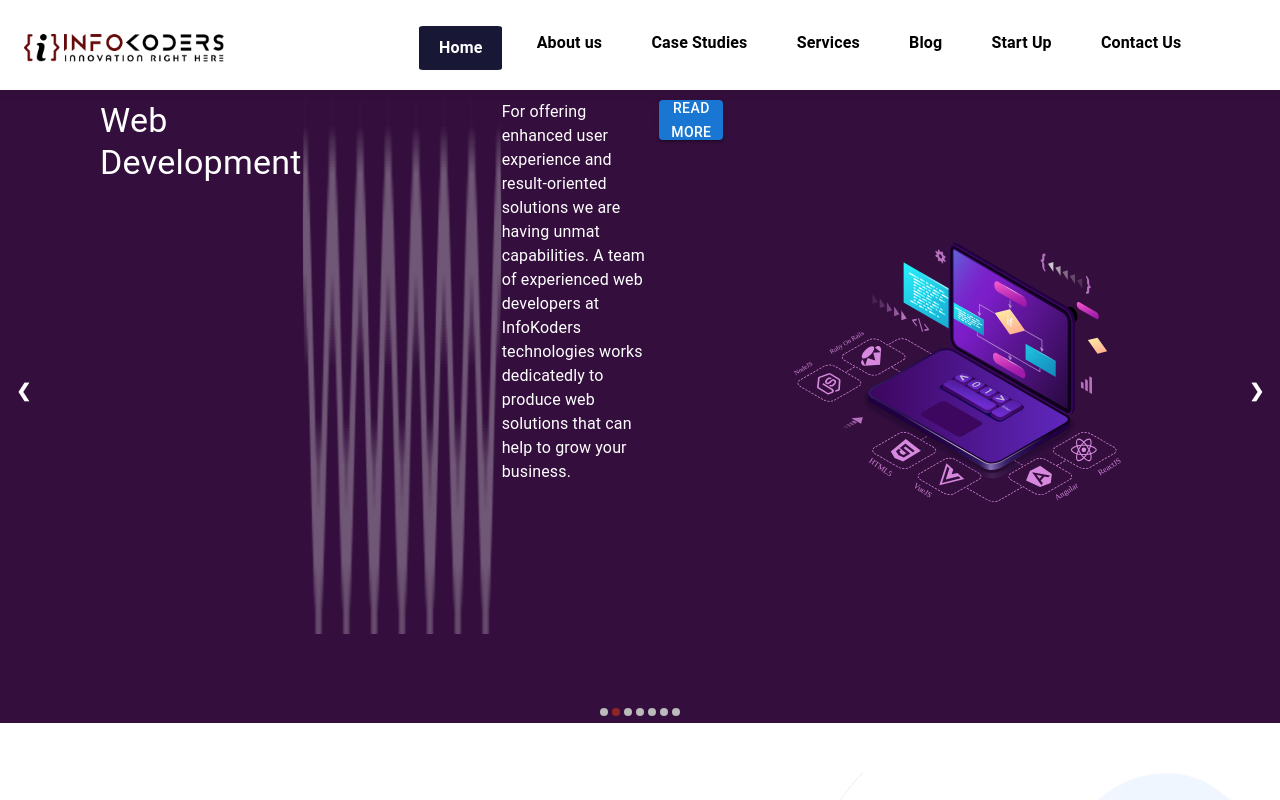
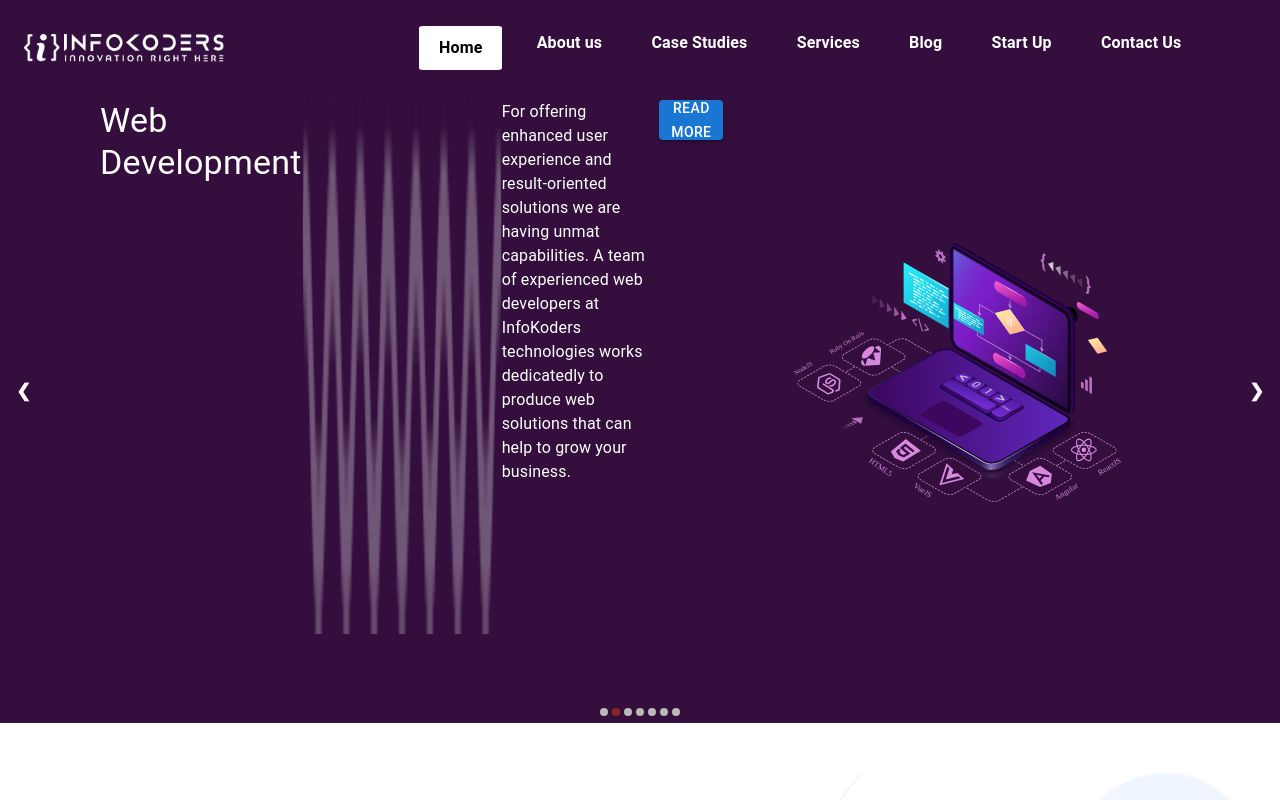
Before and after one commit to Shubhamkhodre16/Project-New, a Next.js app: page / in a window 1280 px wide. Shown: the top 800 px of the page. Built offline with nearby package versions, Linux system fonts and the light colour scheme.

Commit message:
key moral changes

```diff
--- a/src/components/home/OurBlog.jsx
+++ b/src/components/home/OurBlog.jsx
@@ -34,7 +34,11 @@ const OurBlog = () => {
   return (
     <Box className={styles.blogContainer}>
       <Grid className={styles.blogContainer1}>
-        <Typography className={styles.blogHeader}>
+        <Typography className={styles.blogHeader}
+          sx={{fontSize:{
+            xs:"20px",sm:"25px", lg:"30px"
+          }}}
+        >
           Our Blogs & Case Studies
         </Typography>
         {/* <Typography className={styles.header1} >Case Study</Typography> */}
--- a/src/components/home/Services.jsx
+++ b/src/components/home/Services.jsx
@@ -87,6 +87,7 @@ const Services = () => {
               variant="body1"
               sx={{
                 fontSize: { xs:"18px", md: "28px", sm: "24px", lg: "35px" },
+                color:"#333"
               }}
             >
               <span style={{ color: "#650909" }}>Frontend </span>development
@@ -242,6 +243,8 @@ const Services = () => {
               variant="body1"
               sx={{
                 fontSize: { xs:"18px", md: "28px", sm: "24px", lg: "35px" },
+                color:"#333"
+
               }}
             >
               <span style={{ color: "#650909" }}>Backend </span>development
@@ -345,6 +348,8 @@ const Services = () => {
               variant="body1"
               sx={{
                 fontSize: { xs:"18px", md: "28px", sm: "24px", lg: "35px" },
+                color:"#333"
+
               }}
             >
               <span style={{ color: "#650909" }}>Database </span>development
@@ -449,6 +454,7 @@ const Services = () => {
               className={styles.frontendfontSize}
               sx={{
                 fontSize: { xs:"18px", md: "28px", sm: "24px", lg: "35px" },
+                color:"#333"
               }}
             >
               <span style={{ color: "#650909" }}>Cloud </span>services
--- a/src/components/home/Testinomials.jsx
+++ b/src/components/home/Testinomials.jsx
@@ -12,42 +12,42 @@ const Testimonials = () => {
 
   const Carouseldata = [
     {
-      src: "https://www.partner2simplify.com.au/wp-content/uploads/2021/02/ror-development-one-img.jpg",
+      src: "https://infusionforhealth.com/wp-content/uploads/2021/01/Dan-McCarty-Headshot.jpg",
       alt: "ROR",
       title: "Dan McCarty",
       description:
         " It was a tight deadline and a very big project. They truly helped us to streamline and automate diverse processes, which saved our staff productive time. With their exceptional solution, we can now track everything online, which has been beneficial. That's pretty incredible.",
     },
     {
-      src: "https://miro.medium.com/v2/resize:fit:1200/0*M4bxiCIjcTK-2Xr6.jpeg",
+      src: "https://cindytalks.com/wp-content/uploads/2023/10/Maria-salinas-breaking-barriers.jpeg",
       alt: "Web Development",
       title: "Maria Elena",
       description:
         "  The app has got overwhelming responses from our users. They like how it looks and feels as well as how simple it is to use and navigate. The features fit in well with the workflows of users. InfoKoders's Technologies team was extraordinary and went above and beyond to meet our expectations.",
     },
     {
-      src: "https://businessconsultingagency.com/wp-content/uploads/2023/09/leveraging-expert-guidance.jpg",
+      src: "https://www.chinadaily.com.cn/sports/images/attachement/jpg/site1/20160325/eca86bd9d543185ed40204.jpg ",
       alt: "Start-up",
       title: "Johan Cruyff",
       description:
         "   I don't think you could find a better company to manage and build your ambitious project like InfoKoders technologies. I get a lot of compliments on my app, which holds multiple unique and complex development.",
     },
     {
-      src: "https://media.licdn.com/dms/image/v2/D5612AQGzYwD8vD5__w/article-cover_image-shrink_720_1280/article-cover_image-shrink_720_1280/0/1697912996343?e=2147483647&v=beta&t=t-nvba-Y1-xZCMjj1Rorc-PQ9GR2lmVx-qQeSgBO3wY",
+      src: "https://encrypted-tbn0.gstatic.com/images?q=tbn:ANd9GcRliNy8utS5Yo6lgCaUkK2d6lKGX9rBPJ8ipw&s",
       alt: "Enterprise Solutions",
       title: "Dana Midby",
       description:
         "It was a tight deadline and a very big project. They truly helped us to streamline and automate diverse processes, which saved our staff productive time. With their exceptional solution, we can now track everything online, which has been beneficial. That's pretty incredible.",
     },
     {
-      src: "https://media.licdn.com/dms/image/v2/D5612AQGzYwD8vD5__w/article-cover_image-shrink_720_1280/article-cover_image-shrink_720_1280/0/1697912996343?e=2147483647&v=beta&t=t-nvba-Y1-xZCMjj1Rorc-PQ9GR2lmVx-qQeSgBO3wY",
+      src: "https://yt3.googleusercontent.com/SfWlHmeuJNs36FLH8aakSn4h_jagOGs96sT2bp5nfa6aBIKco0okddyluHbFEbKlXcbFDTxI=s900-c-k-c0x00ffffff-no-rj",
       alt: "Enterprise Solutions",
       title: "Alex Ong",
       description:
         "The app has got overwhelming responses from our users. They like how it looks and feels, as well as how simple it is to use and navigate. The features fit in well with the workflows of users. InfoKoders's Technologies team was extraordinary and went above and beyond to meet our expectations.",
     },
     {
-      src: "https://media.licdn.com/dms/image/v2/D5612AQGzYwD8vD5__w/article-cover_image-shrink_720_1280/article-cover_image-shrink_720_1280/0/1697912996343?e=2147483647&v=beta&t=t-nvba-Y1-xZCMjj1Rorc-PQ9GR2lmVx-qQeSgBO3wY",
+      src: "https://www.chinadaily.com.cn/sports/images/attachement/jpg/site1/20160325/eca86bd9d543185ed40204.jpg ",
       alt: "Enterprise Solutions",
       title: "Enrico Cruyff",
       description:
@@ -80,7 +80,7 @@ const Testimonials = () => {
           sx={{ px: 10 }} // Adds horizontal padding for better spacing
         >
           <Grid item xs={12} sm={10} md={8} lg={6}>
-            <Typography className={styles.testimonialHeading}>Testimonial</Typography>
+            <Typography className={styles.testimonialHeading}>Testimonials</Typography>
             <Typography className={styles.testimonialPara}>
               Our beloved clients shared their thrilling experience on how our
               product development and services helped them to set a benchmark in
--- a/src/components/navbar/navbar.jsx
+++ b/src/components/navbar/navbar.jsx
@@ -35,17 +35,16 @@ const Navbar = () => {
 
   useEffect(() => {
     const handleScroll = () => {
-      const carousel = document.getElementById("carousel");
-      if (carousel) {
-        const carouselBottom = carousel.getBoundingClientRect().bottom;
-        setIsFixed(carouselBottom <= window.innerHeight * 0.1);
-      }
+      console.log("Scrolling... Y offset:", window.scrollY);
+      setIsFixed(window.scrollY > 0);
     };
 
     window.addEventListener("scroll", handleScroll);
-    return () => window.removeEventListener("scroll", handleScroll);
+
+    return () => {
+      window.removeEventListener("scroll", handleScroll);
+    };
   }, []);
-
   const handleOpenDrawer = () => setDrawerOpen(true);
   const handleCloseDrawer = () => setDrawerOpen(false);
 
@@ -61,7 +60,7 @@ const Navbar = () => {
         zIndex: 1000,
       }}
     >
-      <Container sx={{ padding: "10px", height: "90px" }} maxWidth="xl">
+      <Container sx={{ padding: "10px", height: "110px" }} maxWidth="xl">
         <Toolbar disableGutters>
           <Link href="/" passHref>
             <Image src={ isFixed ? logo : logo1} alt="logo" className={styles.logo} />
@@ -69,7 +68,7 @@ const Navbar = () => {
 
           {/* Mobile Menu */}
           <Box sx={{ flexGrow: 1, display: { xs: "flex", md: "none" }, justifyContent: "flex-end" }}>
-            <IconButton  size="large" aria-label="menu" onClick={handleOpenDrawer}  color="white">
+            <IconButton  style={{backgroundColor:"#fff"}} size="large" aria-label="menu" onClick={handleOpenDrawer}  color="white">
               <MenuIcon  />
             </IconButton>
 
@@ -107,6 +106,7 @@ const Navbar = () => {
 
           {/* Desktop Navigation */}
           <Box
+            className={styles.navAlign}
             sx={{
               flexGrow: 1,
               display: { xs: "none", md: "flex" },
@@ -124,16 +124,22 @@ const Navbar = () => {
     fontWeight: "bold",
     textDecoration: "none",
     cursor: "pointer",
-                    transition: "color 0.3s",
-                    // "&:hover": { color: "#650909" },
-                    backgroundColor: pathname === path ? "#181836" : "transparent",
-                    color: pathname === path ? "#fff" : isFixed ? "black" : "white",
+    transition: "color 0.3s, background-color 0.3s",
+    backgroundColor: pathname === path ? (isFixed ? "black" : "white") : "transparent",
+    color: pathname === path
+      ? isFixed
+        ? "white"
+        : "black"
+      : isFixed
+        ? "black"
+        : "white",
     padding: pathname === path ? "10px 20px" : "5px 15px",
     borderRadius: pathname === path ? "5%" : "",
   }}
 >
   {name}
 </Typography>
+
               </Link>
             ))}
           </Box>
--- a/src/styles/Home.module.css
+++ b/src/styles/Home.module.css
@@ -99,6 +99,7 @@
     font-weight: bold;
     font-size: 30px;
     text-align: left;
+    color: #333;
     font-family: "NovemberPro";
 
 
@@ -222,6 +223,7 @@
     font-family: "NovemberPro", sans-serif;
     margin-bottom: 5px;
     text-align: left;
+    color: #333;
   }
 
   /* Description Text */
@@ -379,11 +381,12 @@
       margin-bottom: 80px;
       padding: 10px;
     font-family: "NovemberPro-Reg";
+    color: #333;
 
   }
   .testimonialHeading{
       font-weight: bold;
-      color: black;
+      color: #333;
       font-size: 25px;
     font-family: "NovemberPro", sans-serif;
 
@@ -856,6 +859,7 @@
     font-family: "NovemberPro";
     font-weight: 800;
     margin-bottom: 15px;
+    color: #333;
 
   }
   .serviceSubHeader{
--- a/src/styles/Navbar.module.css
+++ b/src/styles/Navbar.module.css
@@ -22,6 +22,12 @@
   @media (max-width: 900px) {
     .logo {
       width: 190px;
-      height: 22px;
+      height: 27px;
     }
   }
+
+  @media (max-width: 1000px) {
+    .navAlign{
+      margin-right: 0px;
+    }
+  }
```
Lines whose indentation alone changed are shown as unchanged.
